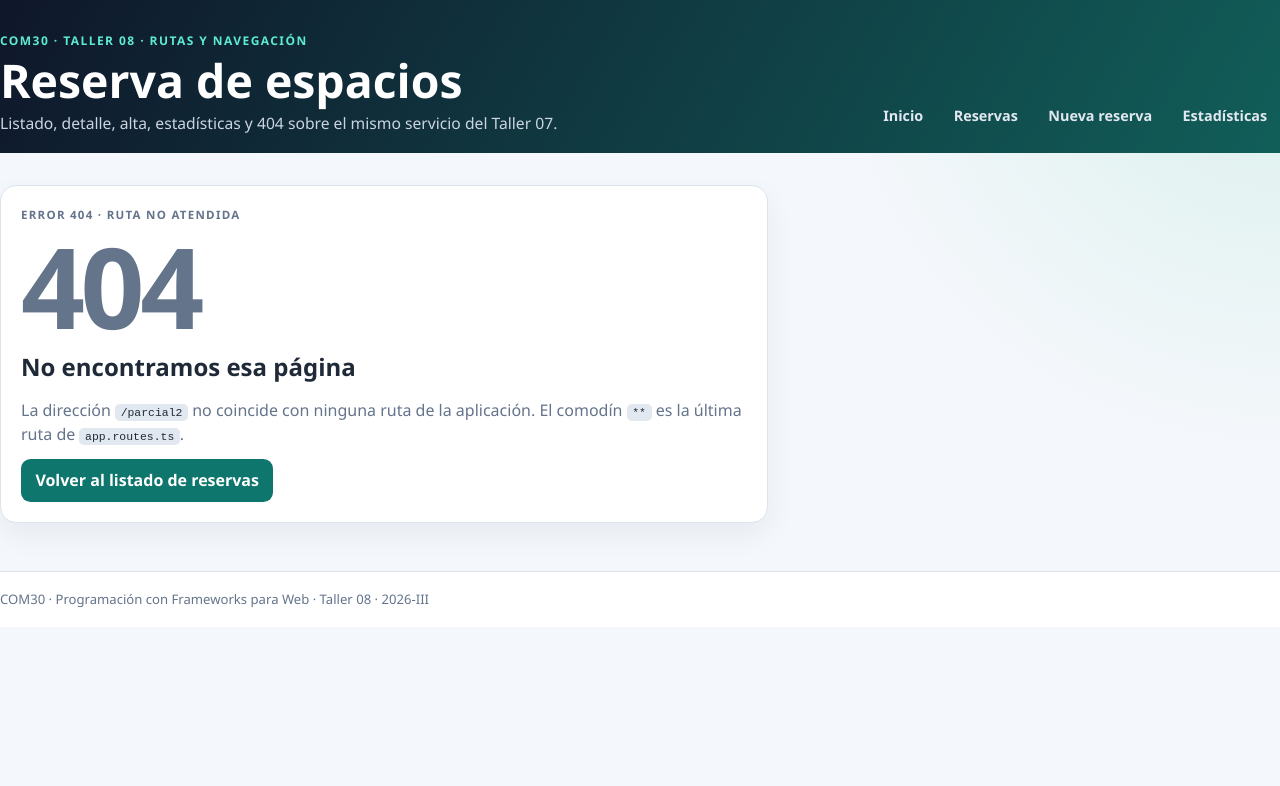
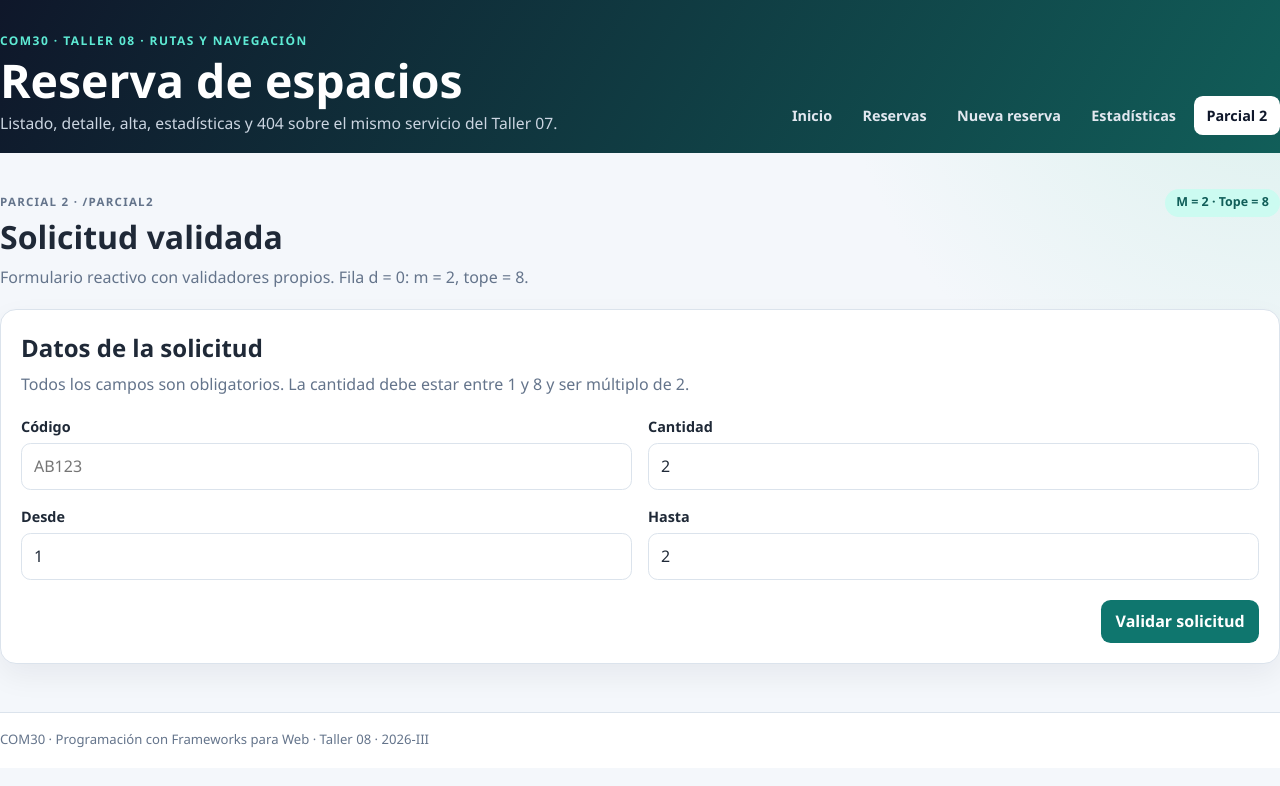
Before and after one commit to BRYANMN0305/COM30_S07_taller06, an Angular app: page /parcial2 in a window 1280 px wide. Shown: the top 786 px of the page. Built offline with nearby package versions, Linux system fonts and the light colour scheme.

Commit message:
parcial2: R1 formulario y validadores propios

```diff
--- a/src/app/app.html
+++ b/src/app/app.html
@@ -15,6 +15,7 @@
       <a routerLink="/reservas" routerLinkActive="activo">Reservas</a>
       <a routerLink="/reservas/nueva" routerLinkActive="activo">Nueva reserva</a>
       <a routerLink="/estadisticas" routerLinkActive="activo">Estadísticas</a>
+      <a routerLink="/parcial2" routerLinkActive="activo">Parcial 2</a>
     </nav>
   </div>
 </header>
--- a/src/app/app.routes.ts
+++ b/src/app/app.routes.ts
@@ -3,6 +3,7 @@ import { RegistroDetalle } from './registro-detalle/registro-detalle';
 import { RegistroForm } from './registro-form/registro-form';
 import { RegistroLista } from './registro-lista/registro-lista';
 import { NoEncontrado } from './no-encontrado/no-encontrado';
+import { Parcial2 } from './parcial2/parcial2';
 
 export const routes: Routes = [
   {
@@ -33,6 +34,11 @@ export const routes: Routes = [
     title: 'Estadísticas · COM30',
   },
   {
+    path: 'parcial2',
+    component: Parcial2,
+    title: 'Parcial 2 · COM30',
+  },
+  {
     path: '**',
     component: NoEncontrado,
     title: 'Página no encontrada · COM30',
--- /dev/null
+++ b/src/app/parcial2/parametros.ts
@@ -0,0 +1,7 @@
+export const DIGITO = 0;
+export const M = 2;
+export const TOPE = 8;
+export const DESDE = 1;
+export const HASTA = 2;
+export const PALABRA = 'lote';
+export const PATRON_CODIGO = /^[A-Z]{2}\d{3}$/;
--- /dev/null
+++ b/src/app/parcial2/parcial2.css
@@ -0,0 +1,85 @@
+.formulario {
+  display: grid;
+  gap: 1.25rem;
+}
+
+.tarjeta-header h2 {
+  margin: 0;
+}
+
+.tarjeta-header p {
+  margin: 0.35rem 0 0;
+  color: var(--texto-suave);
+}
+
+.grid {
+  display: grid;
+  grid-template-columns: repeat(2, minmax(0, 1fr));
+  gap: 1rem;
+}
+
+.campo {
+  display: grid;
+  gap: 0.35rem;
+  align-content: start;
+}
+
+label {
+  font-weight: 600;
+  font-size: 0.9rem;
+}
+
+input {
+  width: 100%;
+  border: 1px solid var(--borde);
+  border-radius: 0.6rem;
+  padding: 0.65rem 0.75rem;
+  background: #fff;
+  color: inherit;
+}
+
+input:focus {
+  outline: 2px solid color-mix(in srgb, var(--primario) 45%, transparent);
+  outline-offset: 1px;
+  border-color: var(--primario);
+}
+
+input.ng-invalid.ng-touched,
+input.ng-invalid.ng-dirty {
+  border-color: var(--error);
+}
+
+.error {
+  color: var(--error);
+  font-size: 0.82rem;
+}
+
+.error.grupo {
+  margin: 0;
+  padding: 0.65rem 0.8rem;
+  border-radius: 0.6rem;
+  background: #fef2f2;
+  border: 1px solid #fecaca;
+}
+
+.parametros {
+  background: #ccfbf1;
+  color: #115e59;
+}
+
+.acciones {
+  display: flex;
+  justify-content: flex-end;
+  gap: 0.6rem;
+  flex-wrap: wrap;
+}
+
+@media (max-width: 720px) {
+  .grid {
+    grid-template-columns: 1fr;
+  }
+
+  .acciones .boton {
+    width: 100%;
+  }
+}
--- /dev/null
+++ b/src/app/parcial2/parcial2.html
@@ -0,0 +1,96 @@
+<section class="pagina">
+  <div class="pagina-header">
+    <div>
+      <p class="pagina-eyebrow">Parcial 2 · /parcial2</p>
+      <h2>Solicitud validada</h2>
+      <p>
+        Formulario reactivo con validadores propios. Fila d = 0: m = {{ m }}, tope = {{ tope }}.
+      </p>
+    </div>
+    <span class="badge parametros">m = {{ m }} · tope = {{ tope }}</span>
+  </div>
+
+  <form class="tarjeta formulario" [formGroup]="form" (ngSubmit)="guardar()" novalidate>
+    <div class="tarjeta-header">
+      <h2>Datos de la solicitud</h2>
+      <p>
+        Todos los campos son obligatorios. La cantidad debe estar entre 1 y {{ tope }} y ser múltiplo
+        de {{ m }}.
+      </p>
+    </div>
+
+    <div class="grid">
+      <div class="campo">
+        <label for="codigo">Código</label>
+        <input id="codigo" type="text" formControlName="codigo" placeholder="AB123" autocomplete="off" />
+        @let codigo = form.controls.codigo;
+        @if (codigo.invalid && (codigo.touched || codigo.dirty)) {
+          @if (codigo.hasError('required')) {
+            <small class="error">El código es obligatorio.</small>
+          }
+          @if (codigo.hasError('pattern')) {
+            <small class="error">El código debe tener dos letras mayúsculas y tres dígitos (AB123).</small>
+          }
+        }
+      </div>
+
+      <div class="campo">
+        <label for="cantidad">Cantidad</label>
+        <input
+          id="cantidad"
+          type="number"
+          min="1"
+          [max]="tope"
+          formControlName="cantidad"
+        />
+        @let cantidad = form.controls.cantidad;
+        @if (cantidad.invalid && (cantidad.touched || cantidad.dirty)) {
+          @if (cantidad.hasError('required')) {
+            <small class="error">La cantidad es obligatoria.</small>
+          }
+          @if (cantidad.hasError('min')) {
+            <small class="error">La cantidad mínima es 1.</small>
+          }
+          @if (cantidad.hasError('max')) {
+            <small class="error">La cantidad máxima es {{ tope }}.</small>
+          }
+          @if (cantidad.hasError('multiplo')) {
+            <small class="error">La cantidad debe ser múltiplo de {{ m }}.</small>
+          }
+        }
+      </div>
+
+      <div class="campo">
+        <label for="desde">Desde</label>
+        <input id="desde" type="number" formControlName="desde" />
+        @let desde = form.controls.desde;
+        @if (desde.invalid && (desde.touched || desde.dirty)) {
+          <small class="error">El valor «desde» es obligatorio.</small>
+        }
+      </div>
+
+      <div class="campo">
+        <label for="hasta">Hasta</label>
+        <input id="hasta" type="number" formControlName="hasta" />
+        @let hasta = form.controls.hasta;
+        @if (hasta.invalid && (hasta.touched || hasta.dirty)) {
+          <small class="error">El valor «hasta» es obligatorio.</small>
+        }
+      </div>
+    </div>
+
+    @if (
+      form.hasError('hastaMayor') &&
+      (form.controls.desde.touched ||
+        form.controls.desde.dirty ||
+        form.controls.hasta.touched ||
+        form.controls.hasta.dirty)
+    ) {
+      <p class="error grupo">«Hasta» debe ser mayor que «desde».</p>
+    }
+
+    <div class="acciones">
+      <button type="submit" class="boton primario">Validar solicitud</button>
+    </div>
+  </form>
+</section>
--- /dev/null
+++ b/src/app/parcial2/parcial2.ts
@@ -0,0 +1,41 @@
+import { Component, inject } from '@angular/core';
+import { FormBuilder, FormControl, FormGroup, ReactiveFormsModule, Validators } from '@angular/forms';
+import { DESDE, HASTA, M, PATRON_CODIGO, TOPE } from './parametros';
+import { hastaMayorQueDesde, multiploDe, rangoCantidad } from './validadores';
+
+type Parcial2Form = FormGroup<{
+  codigo: FormControl<string>;
+  cantidad: FormControl<number>;
+  desde: FormControl<number>;
+  hasta: FormControl<number>;
+}>;
+
+@Component({
+  selector: 'app-parcial2',
+  imports: [ReactiveFormsModule],
+  templateUrl: './parcial2.html',
+  styleUrl: './parcial2.css',
+})
+export class Parcial2 {
+  private readonly fb = inject(FormBuilder).nonNullable;
+
+  protected readonly m = M;
+  protected readonly tope = TOPE;
+
+  protected readonly form: Parcial2Form = this.fb.group(
+    {
+      codigo: ['', [Validators.required, Validators.pattern(PATRON_CODIGO)]],
+      cantidad: [M, [Validators.required, rangoCantidad(1, TOPE), multiploDe(M)]],
+      desde: [DESDE, Validators.required],
+      hasta: [HASTA, Validators.required],
+    },
+    { validators: [hastaMayorQueDesde] },
+  );
+
+  protected guardar(): void {
+    if (this.form.invalid) {
+      this.form.markAllAsTouched();
+      return;
+    }
+  }
+}
--- /dev/null
+++ b/src/app/parcial2/validadores.ts
@@ -0,0 +1,46 @@
+import { AbstractControl, ValidationErrors, ValidatorFn } from '@angular/forms';
+
+export function rangoCantidad(minimo: number, maximo: number): ValidatorFn {
+  return (control: AbstractControl): ValidationErrors | null => {
+    const valor = control.value;
+
+    if (typeof valor !== 'number' || Number.isNaN(valor)) {
+      return null;
+    }
+
+    if (valor < minimo) {
+      return { min: { min: minimo, actual: valor } };
+    }
+
+    if (valor > maximo) {
+      return { max: { max: maximo, actual: valor } };
+    }
+
+    return null;
+  };
+}
+
+export function multiploDe(m: number): ValidatorFn {
+  return (control: AbstractControl): ValidationErrors | null => {
+    const valor = control.value;
+
+    if (typeof valor !== 'number' || Number.isNaN(valor)) {
+      return null;
+    }
+
+    return valor % m === 0 ? null : { multiplo: { m, actual: valor } };
+  };
+}
+
+export const hastaMayorQueDesde: ValidatorFn = (
+  group: AbstractControl,
+): ValidationErrors | null => {
+  const desde = group.get('desde')?.value;
+  const hasta = group.get('hasta')?.value;
+
+  if (typeof desde !== 'number' || typeof hasta !== 'number') {
+    return null;
+  }
+
+  return hasta > desde ? null : { hastaMayor: { desde, hasta } };
+};
```
